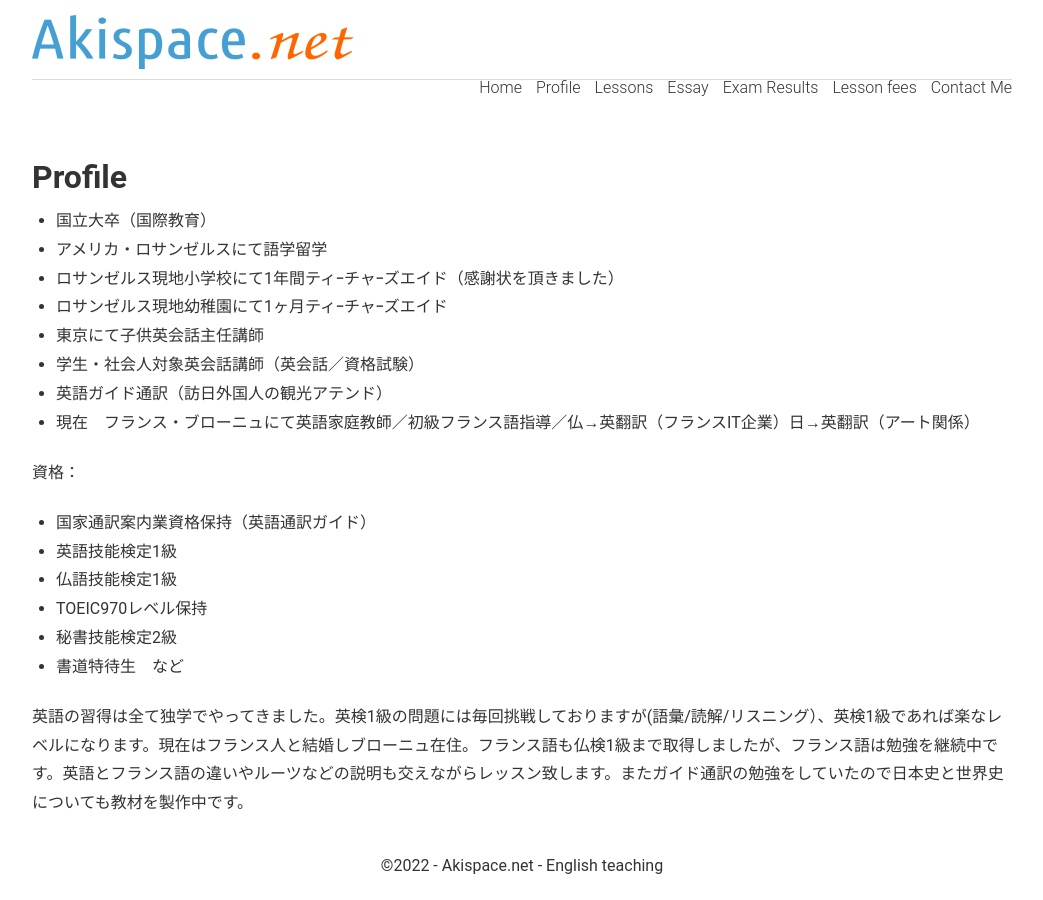
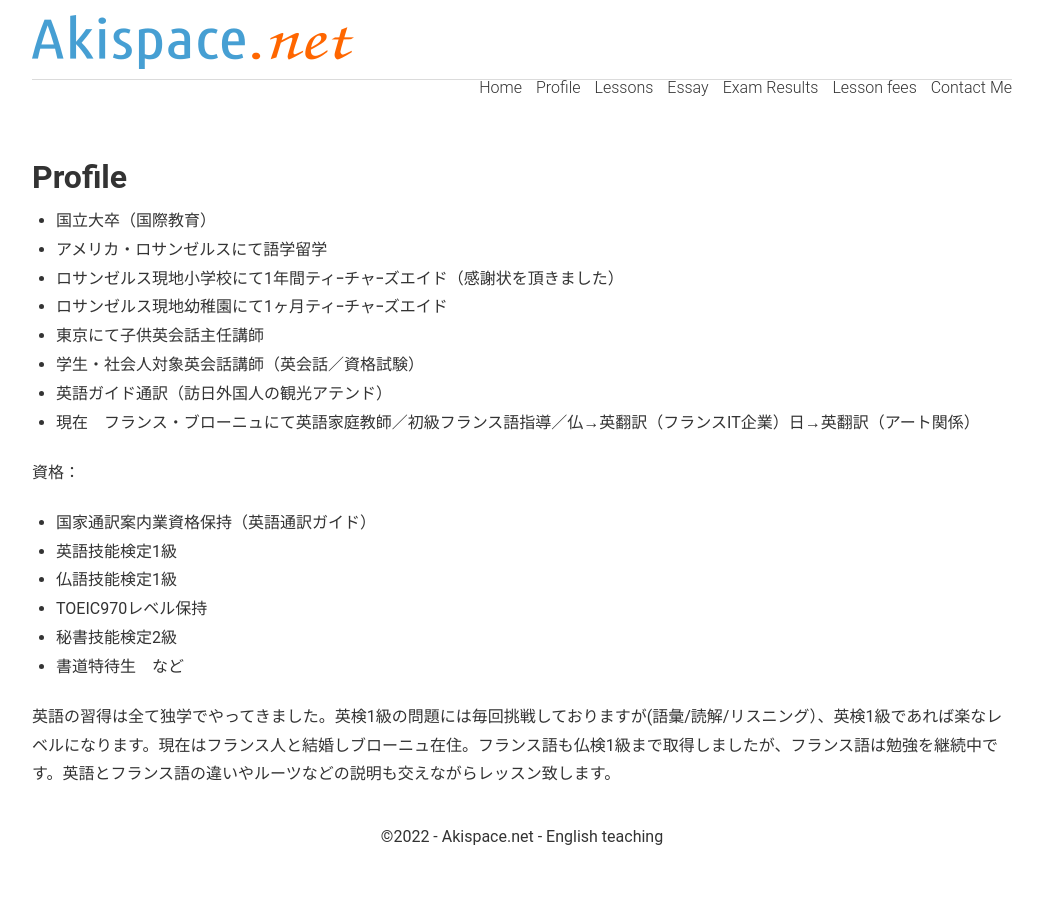
Before and after one commit to phocean/akispace, a Jekyll site: the page built from profile.md, in a window 1280 px wide. Shown: the whole page, without its empty margins (118-1161 px from the left). Built offline with Jekyll 4.4.1, drawn with Linux system fonts in a browser that asks for light colours.

Commit message:
one sentence removed

```diff
--- a/profile.md
+++ b/profile.md
@@ -26,4 +26,4 @@ description: フランス、パリで探す英語家庭教師。英検1級/フ
 * 秘書技能検定2級
 * 書道特待生　など
 
-英語の習得は全て独学でやってきました。英検1級の問題には毎回挑戦しておりますが(語彙/読解/リスニング）、英検1級であれば楽なレベルになります。現在はフランス人と結婚しブローニュ在住。フランス語も仏検1級まで取得しましたが、フランス語は勉強を継続中です。英語とフランス語の違いやルーツなどの説明も交えながらレッスン致します。またガイド通訳の勉強をしていたので日本史と世界史についても教材を製作中です。
+英語の習得は全て独学でやってきました。英検1級の問題には毎回挑戦しておりますが(語彙/読解/リスニング）、英検1級であれば楽なレベルになります。現在はフランス人と結婚しブローニュ在住。フランス語も仏検1級まで取得しましたが、フランス語は勉強を継続中です。英語とフランス語の違いやルーツなどの説明も交えながらレッスン致します。
```
